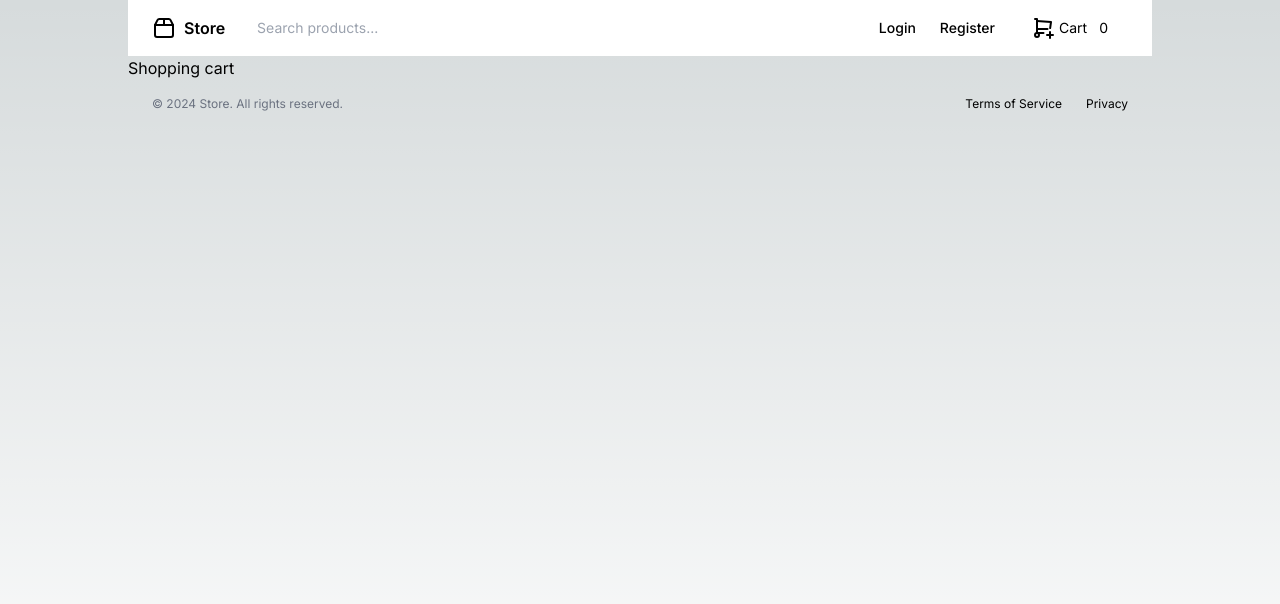
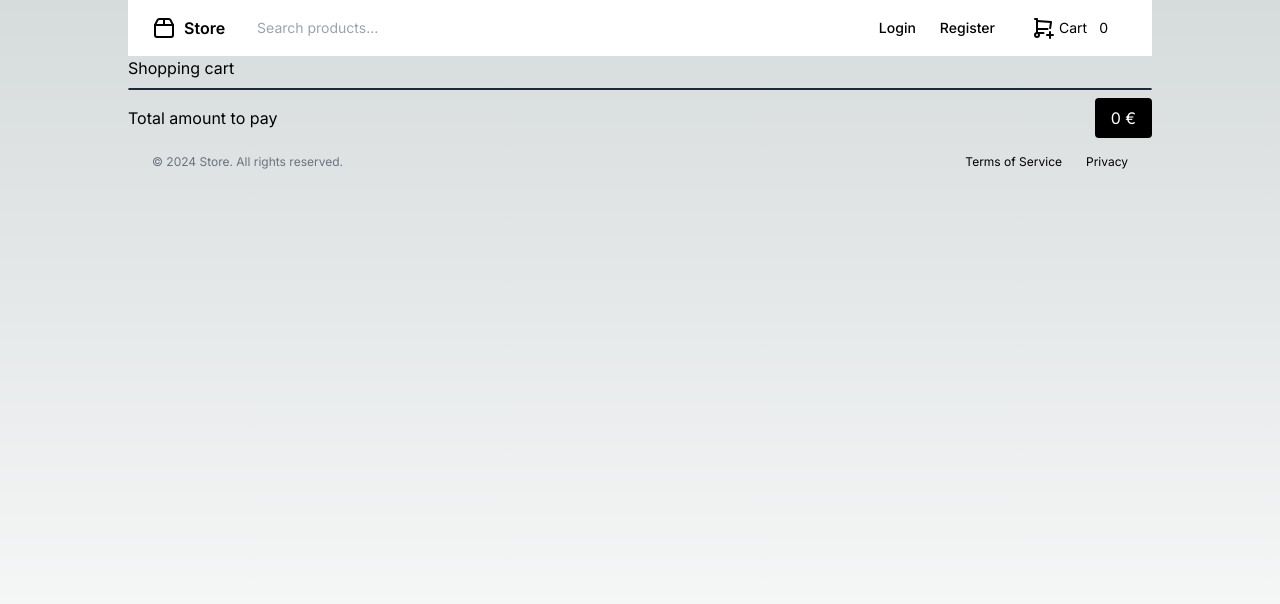
Before and after one commit to forjoa/inventory-control, a Next.js app: page /home/cart in a window 1280 px wide. Shown: the top 604 px of the page. Built offline with nearby package versions, Linux system fonts and the light colour scheme.

Commit message:
finish shopping cart page ui

```diff
--- a/src/app/home/cart/page.tsx
+++ b/src/app/home/cart/page.tsx
@@ -1,10 +1,40 @@
+'use client'
+import { CartContext } from '@/context/CartContext'
+import { useContext } from 'react'
 
 const Component = () => {
-    return (
-        <div>
-            <p>Shopping cart</p>
-        </div>
-    )
+  const { cart } = useContext(CartContext)
+
+  const totalAmount = cart.reduce((total, product) => total + product.price, 0)
+
+  return (
+    <div className='flex flex-col gap-2'>
+      <p>Shopping cart</p>
+      <ul className='border border-gray-800 rounded'>
+        {cart.map((product, index) => {
+          return (
+            <li
+              key={index}
+              className={`p-4 ${
+                index !== cart.length - 1 ? 'border-b-gray-800 border-b' : ''
+              } flex justify-between items-center`}
+            >
+              <p>
+                {product.name}
+                <br />
+                <span className='text-gray-400'>{product.description}</span>
+              </p>
+              <p className='text-l font-bold'>{product.price} €</p>
+            </li>
+          )
+        })}
+      </ul>
+      <div className='flex justify-between items-center'>
+        <p>Total amount to pay</p>
+        <p className='dark:bg-white dark:text-black bg-black text-white py-2 px-4 rounded'>{totalAmount} €</p>
+      </div>
+    </div>
+  )
 }
 
 export default Component
```
